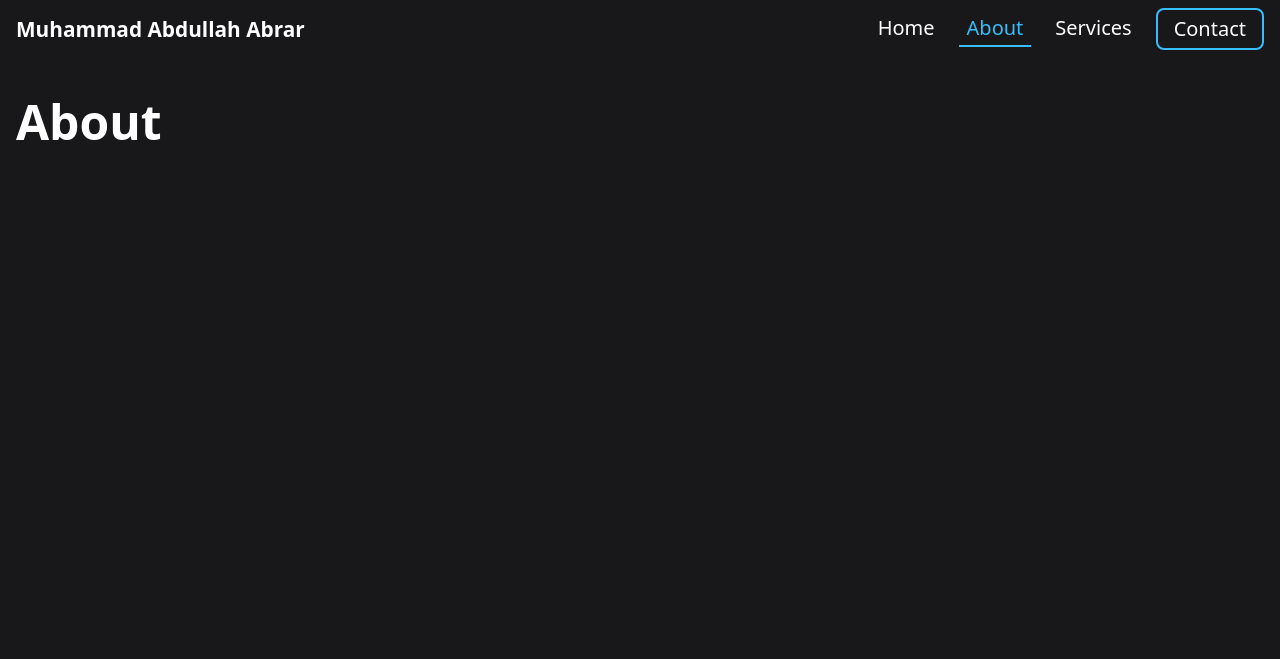
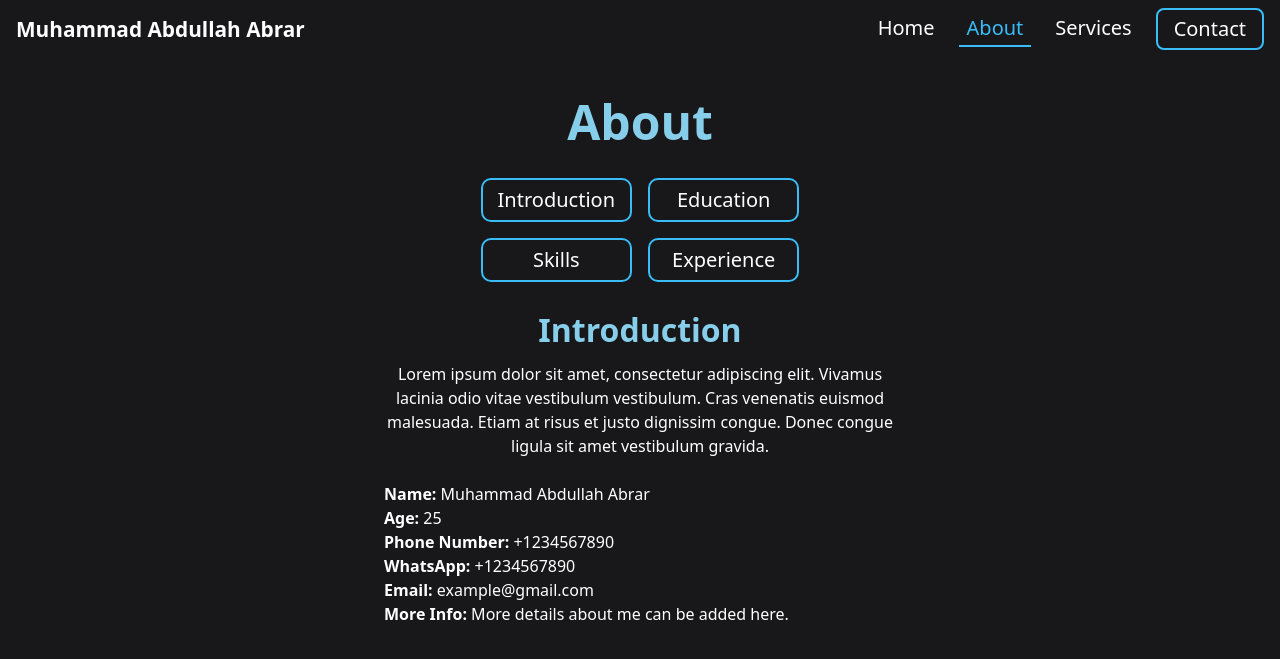
Before and after one commit to Abdullah-0-3/Abdullah-Portfolio, a Flask app: page /about in a window 1280 px wide. Shown: the top 659 px of the page. Run offline with Flask 3, Linux system fonts and the light colour scheme.

Commit message:
9: Started About-Me Page

```diff
--- a/app/static/css/custom.css
+++ b/app/static/css/custom.css
@@ -2,6 +2,20 @@
 body {
     background-color: #18181b;
     color: #ffffff;
+}
+
+/* Custom scrollbar styling */
+::-webkit-scrollbar {
+    width: 8px;
+}
+
+::-webkit-scrollbar-track {
+    background: #18181b;
+}
+
+::-webkit-scrollbar-thumb {
+    background-color: #38bdf8;
+    border-radius: 4px;
 }
 
 /* Link hover effect */
@@ -43,7 +57,7 @@ body {
     color: #ffffff;
     border: 2px solid #38bdf8;
     border-radius: 10px;
-    margin: auto;
+    /* margin:; */
     padding: 5px 15px;
     transition: color 0.3s, background-color 0.3s;
     font-size: 1.25rem;
@@ -88,6 +102,7 @@ body {
 .text-xl { font-size: 2.25rem; color: #3fbff8;}       /* For skills text */
 .text-abdullah { font-size: 2rem; color: skyblue;}
 .border-sky-500 { border: 3px solid skyblue; }
+.text-4xl { color: skyblue;}
 
 /* Border Rotation */
 @keyframes rotateBorder {
--- a/app/templates/about.html
+++ b/app/templates/about.html
@@ -1,13 +1,98 @@
 {% extends "base.html" %}
-
-{% block title %}
-    About - Muhammad Abdullah Abrar
-{% endblock %}
-
+{% block title %} About - Muhammad Abdullah Abrar {% endblock %}
 {% block content %}
 
-<div class="text-sky-500 text-3xl sm:text-4xl md:text-5xl font-bold mb-8">
-    About
-</div>
+<div class="flex flex-col items-center justify-center text-center">
+    <!-- Centered "About" Title -->
+    <div class="text-sky-500 text-4xl sm:text-4xl md:text-5xl font-bold mb-8">
+        About
+    </div>
+
+    <!-- Button Grid -->
+    <div class="grid grid-cols-2 gap-4 mb-8">
+        <button class="btn-links" id="btn-intro">Introduction</button>
+        <button class="btn-links" id="btn-education">Education</button>
+        <button class="btn-links" id="btn-skills">Skills</button>
+        <!-- Commented out Experience Button -->
+        <button class="btn-links" id="btn-experience">Experience</button>
+    </div>
+
+    <!-- Introduction Section -->
+    <div id="introduction" class="text-center w-full max-w-lg">
+        <h2 class="text-abdullah text-2xl font-bold mb-4">Introduction</h2>
+        <p class="mb-6">
+            Lorem ipsum dolor sit amet, consectetur adipiscing elit. Vivamus lacinia
+            odio vitae vestibulum vestibulum. Cras venenatis euismod malesuada. Etiam
+            at risus et justo dignissim congue. Donec congue ligula sit amet
+            vestibulum gravida.
+        </p>
+        <div class="text-left">
+            <p><strong>Name:</strong> Muhammad Abdullah Abrar</p>
+            <p><strong>Age:</strong> 25</p>
+            <p><strong>Phone Number:</strong> +1234567890</p>
+            <p><strong>WhatsApp:</strong> +1234567890</p>
+            <p><strong>Email:</strong> example@gmail.com</p>
+            <p>
+                <strong>More Info:</strong> More details about me can be added here.
+            </p>
+        </div>
+    </div>
+
+    <!-- Education Section (Hidden initially, will appear on button click) -->
+    <div id="education" class="hidden text-center w-full max-w-2xl mt-8">
+        <h2 class="text-abdullah text-2xl font-bold mb-4">Education</h2>
+        <div class="py-8">
+            <div class="grid grid-cols-1 md:grid-cols-2 gap-12 w-full">
+
+                <!-- Education Box 1 -->
+                <div class="bg-black border-2 border-sky-500 p-10 rounded-lg hover:shadow-xl transition-shadow duration-300 h-full">
+                    <h3 class="text-abdullah sm:text-3xl md:text-4xl text-sky-500 font-semibold mb-4">Diploma in DevOps & Cloud Advanmement</h3>
+                    <p class="text-gray-300 text-lg md:text-xl mb-4">
+                        August 2024 - Present
+                    </p>
+                    <ul class="list-disc text-gray-300 text-lg md:text-xl pl-5 space-y-2">
+                        <li>Focus on CI/CD Piplines & Automation.</li>
+                        <li>Using Docker and Kubernetes for Deployment and Cloud Services.</li>
+                    </ul>
+                </div>
+
+                <!-- Education Box 2 -->
+                <div class="bg-black border-2 border-sky-500 p-10 rounded-lg hover:shadow-xl transition-shadow duration-300 h-full">
+                    <h3 class="text-abdullah sm:text-3xl md:text-4xl text-sky-500 font-semibold mb-4">Matric Grade - 9/10th</h3>
+                    <p class="text-gray-300 text-lg md:text-xl mb-4">
+                        OPF Boys College - 90%
+                    </p>
+                    <p class="text-gray-300 text-lg md:text-xl mb-4">
+                        2022 - 2024
+                    </p>
+                    <ul class="list-disc text-gray-300 text-lg md:text-xl pl-5 space-y-2">
+                        <li>Basic Knowledge in IT and Programming.</li>
+                        <li>Computer Hardware, Software Working with Internet Working and Protocols.</li>
+                        <li>Worked on Basic Algorithms.</li>
+                    </ul>
+                </div>
+
+            </div>
+        </div>
+    </div>
+
+    <script>
+        // JavaScript for toggling sections
+        const btnIntro = document.getElementById("btn-intro");
+        const btnEducation = document.getElementById("btn-education");
+        const introductionSection = document.getElementById("introduction");
+        const educationSection = document.getElementById("education");
+
+        // Show Introduction by default, hide Education
+        btnIntro.addEventListener("click", () => {
+            introductionSection.classList.remove("hidden");
+            educationSection.classList.add("hidden");
+        });
+
+        btnEducation.addEventListener("click", () => {
+            introductionSection.classList.add("hidden");
+            educationSection.classList.remove("hidden");
+        });
+    </script>
 
 {% endblock %}
```
